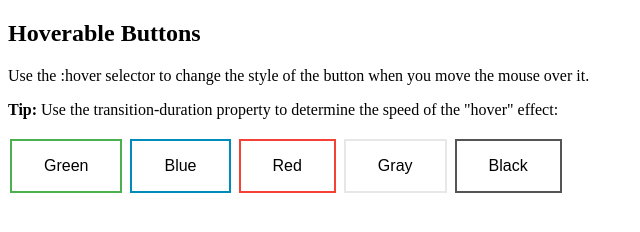
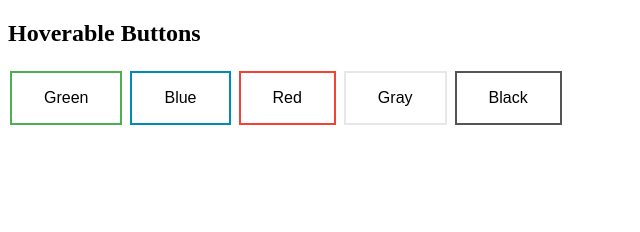
Before and after one commit to OmkarBathe1410/LetsLearnGit, a plain HTML site: page button.html in a window 1280 px wide. Shown: the whole page, without its empty margins (0-640 px from the left). Drawn offline with Linux system fonts and the light colour scheme.

Commit message:
Deleted tips from button.html

```diff
--- a/button.html
+++ b/button.html
@@ -75,8 +75,6 @@
 </head>
 <body>
     <h2>Hoverable Buttons</h2>
-    <p>Use the :hover selector to change the style of the button when you move the mouse over it.</p>
-    <p><strong>Tip:</strong> Use the transition-duration property to determine the speed of the "hover" effect:</p>
     <button class="button button1">Green</button>
     <button class="button button2">Blue</button>
     <button class="button button3">Red</button>
```
